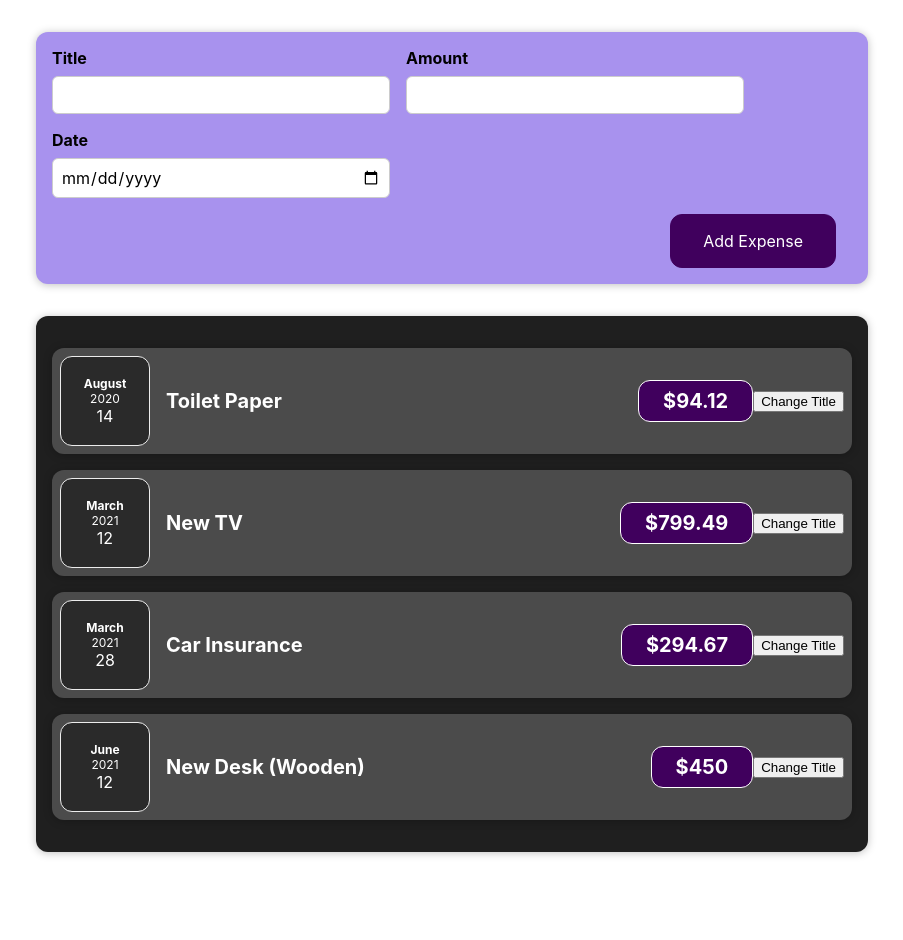
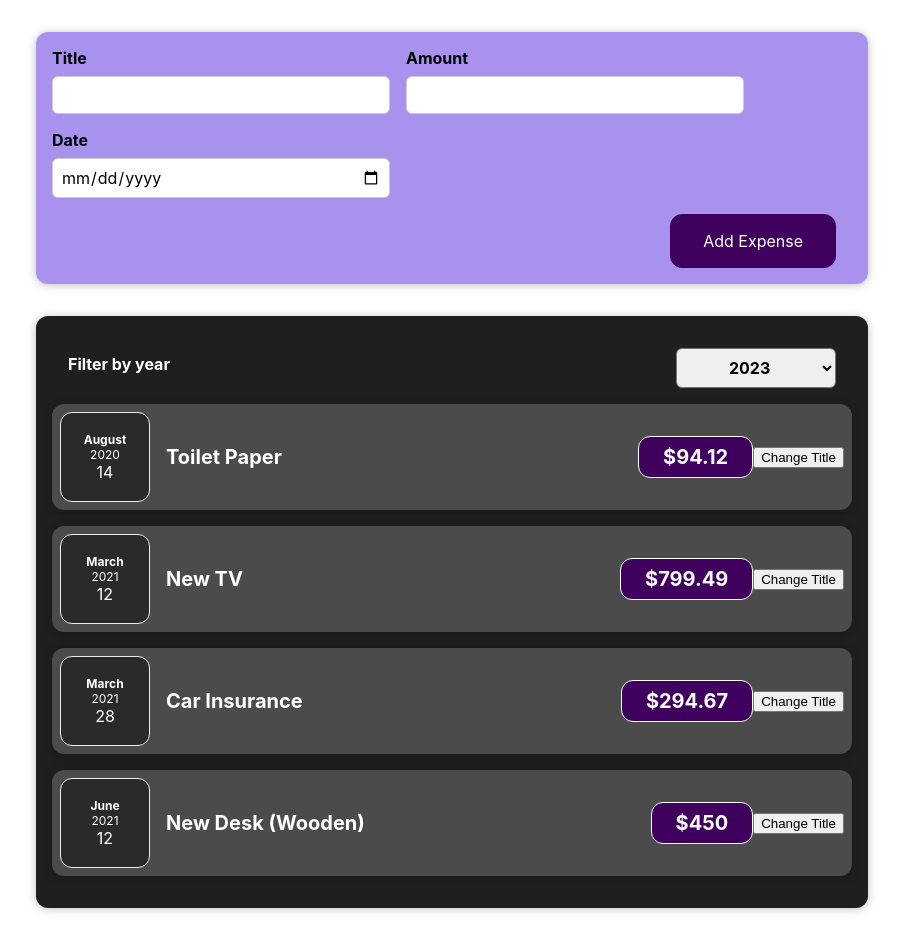
Before and after one commit to Sand82/React, a React (Create React App) app in the folder react-exercise/: page / in a window 1280 px wide. Shown: the whole page, without its empty margins (188-1091 px from the left). Before the commit the page ends 884 px from the top, so only its background shows below. Built offline with nearby package versions, Linux system fonts and the light colour scheme.

Commit message:
added filter component

```diff
--- /dev/null
+++ b/react-exercise/src/components/Expenses/ExpenseFilter.css
@@ -0,0 +1,24 @@
+.expenses-filter {
+  color: white;
+  padding: 0 1rem;
+}
+
+.expenses-filter__control {
+  display: flex;
+  width: 100%;
+  align-items: center;
+  justify-content: space-between;
+  margin: 1rem 0;
+}
+
+.expenses-filter label {
+  font-weight: bold;
+  margin-bottom: 0.5rem;
+}
+
+.expenses-filter select {
+  font: inherit;
+  padding: 0.5rem 3rem;
+  font-weight: bold;
+  border-radius: 6px;
+}
--- /dev/null
+++ b/react-exercise/src/components/Expenses/ExpenseFilter.js
@@ -0,0 +1,24 @@
+import "./ExpenseFilter.css";
+
+const ExpenseFilter = ({ filterData, onFilterChange }) => {
+  const filterChangeHandler = (e) => {
+    onFilterChange(e.target.value);
+  };
+
+  return (
+    <div className="expenses-filter">
+      <div className="expenses-filter__control">
+        <label>Filter by year</label>
+        <select value={filterData} onChange={filterChangeHandler}>
+          <option value="2027">2027</option>
+          <option value="2026">2026</option>
+          <option value="2025">2025</option>
+          <option value="2024">2024</option>
+          <option value="2023">2023</option>
+        </select>
+      </div>
+    </div>
+  );
+};
+
+export default ExpenseFilter;
--- a/react-exercise/src/components/Expenses/Expenses.js
+++ b/react-exercise/src/components/Expenses/Expenses.js
@@ -1,15 +1,31 @@
+import { useState } from "react";
+
 import Card from "../UI/Card";
 import ExpenseItem from "./ExpenseItem";
 import "./Expenses.css";
+import ExpenseFilter from "./ExpenseFilter";
 
 const Expenses = ({ expenses }) => {
+  const [filterData, setFilterDate] = useState("2023");
+
+  const onFilterChange = (data) => {
+    setFilterDate(data);
+
+    console.log(data);
+  };
   return (
+    <div>
       <Card className="expenses">
+        <ExpenseFilter
+          filterData={filterData}
+          onFilterChange={onFilterChange}
+        />
         <ExpenseItem expense={expenses[0]} />
         <ExpenseItem expense={expenses[1]} />
         <ExpenseItem expense={expenses[2]} />
         <ExpenseItem expense={expenses[3]} />
       </Card>
+    </div>
   );
 };
 
```
Lines whose indentation alone changed are shown as unchanged.
